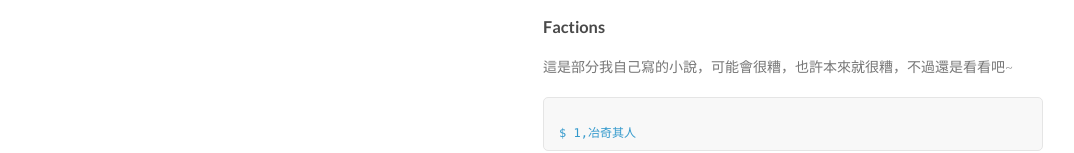
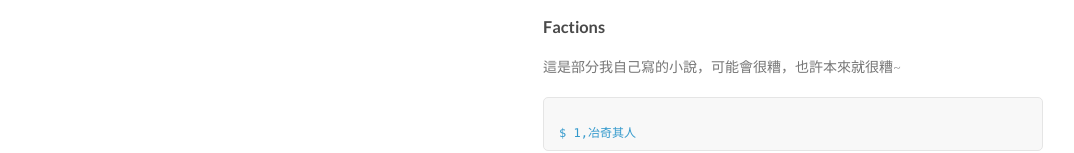
Before and after one commit to lucasLai/lucaslai.github.com, a plain HTML site: page index.html in a window 1280 px wide. Shown: the part 214-367 px from the top of the page, without its empty margins (27-1101 px from the left). Drawn offline with Linux system fonts and the light colour scheme.

Commit message:
Update index.html

```diff
--- a/index.html
+++ b/index.html
@@ -38,7 +38,7 @@ $ ？？
 <h3>
 </a>Factions</h3>
 
-<p>這是部分我自己寫的小說，可能會很糟，也許本來就很糟，不過還是看看吧~</p>
+<p>這是部分我自己寫的小說，可能會很糟，也許本來就很糟~</p>
 
 <pre><code>
 <a href="/factions/1.html">$ 1,冶奇其人</a>
```
